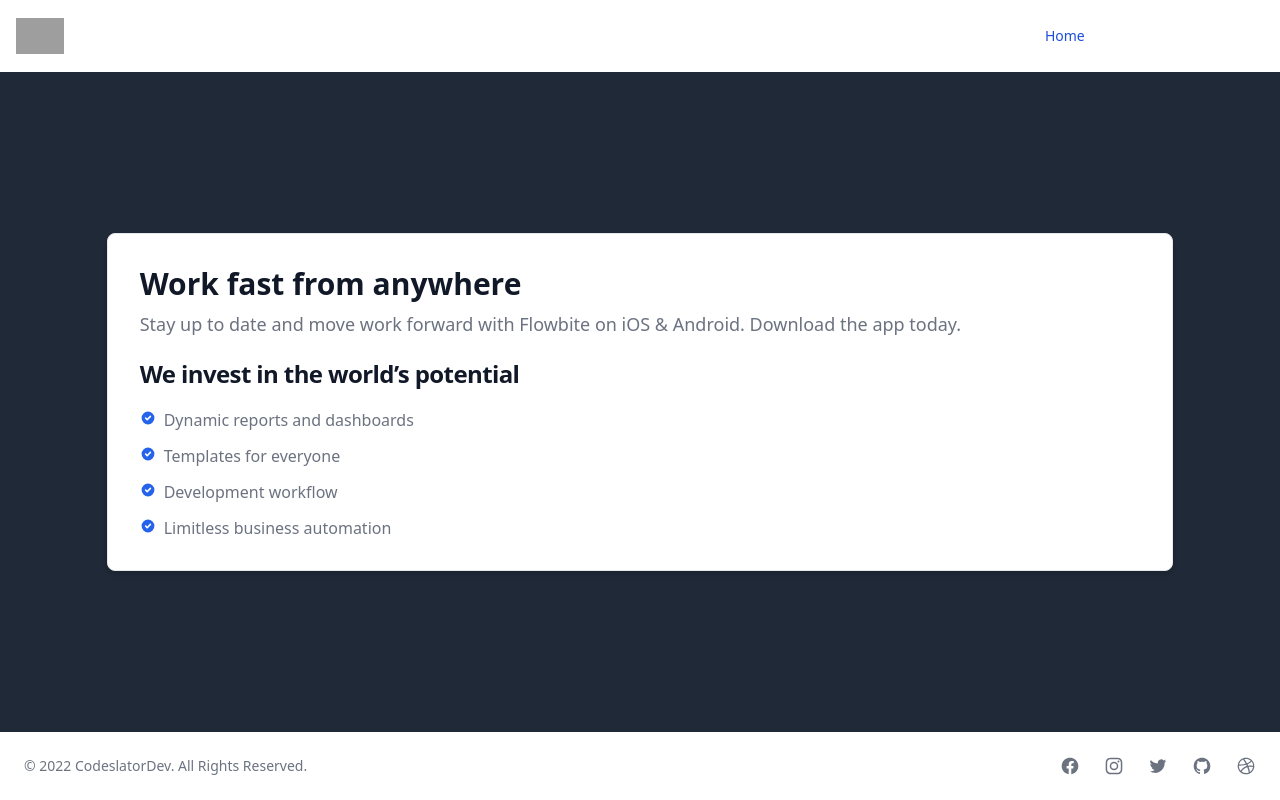
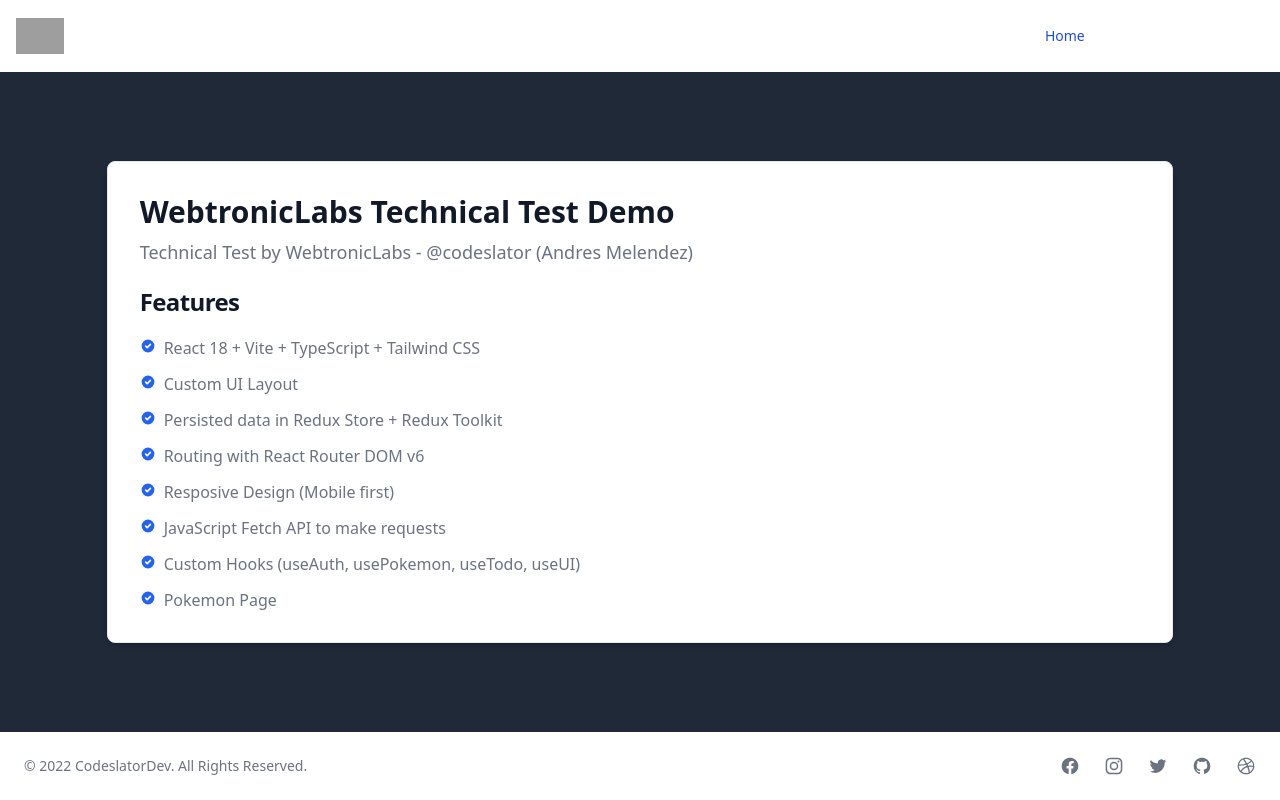
Before and after one commit to codeslator/webtroniclabs-test, a React (Vite) app: page /home in a window 1280 px wide. Built offline with nearby package versions, Linux system fonts and the light colour scheme; grey boxes are pictures that could not be loaded.

Commit message:
Updating README; Displaying project information in HomePage; Applying sessionStorage guard in routerl In Logout destroy sessionStorage value;

```diff
--- a/src/config/router/Router.tsx
+++ b/src/config/router/Router.tsx
@@ -8,7 +8,10 @@
   return (
     <BrowserRouter>
       <Routes>
-        <Route path={PATH.ROOT} element={<Navigate to={isAuthenticated ? PATH.TODOS : PATH.HOME} replace />} />
+        <Route
+          path={PATH.ROOT}
+          element={<Navigate to={(isAuthenticated && Boolean(sessionStorage.getItem('username'))) ? PATH.TODOS : PATH.HOME} replace />}
+        />
         {routes.map(({ Layout, path: root, children }) => (
           <Route element={<Layout />} path={root} key={root}>
             {children.map(({ Component, path }) => (
--- a/src/store/auth/reducer.ts
+++ b/src/store/auth/reducer.ts
@@ -19,4 +19,5 @@
   state.authenticatedUser = null;
   state.isAuthenticated = false;
   state.isLoading = false;
+  sessionStorage.removeItem('username');
 };
--- a/src/views/pages/HomePage.tsx
+++ b/src/views/pages/HomePage.tsx
@@ -4,31 +4,45 @@
   return (
     <div className="mx-auto w-10/12">
       <div className="p-4 w-full text-left bg-white rounded-lg border shadow-md sm:p-8 dark:bg-gray-800 dark:border-gray-700">
-        <h5 className="mb-2 text-3xl font-bold text-gray-900 dark:text-white">Work fast from anywhere</h5>
-        <p className="mb-5 text-base text-gray-500 sm:text-lg dark:text-gray-400">Stay up to date and move work forward with Flowbite on iOS & Android. Download the app today.</p>
+        <h5 className="mb-2 text-3xl font-bold text-gray-900 dark:text-white">WebtronicLabs Technical Test Demo</h5>
+        <p className="mb-5 text-base text-gray-500 sm:text-lg dark:text-gray-400">Technical Test by WebtronicLabs - @codeslator (Andres Melendez)</p>
 
-        <h2 className="mb-5 text-2xl text-left font-extrabold tracking-tight text-gray-900 dark:text-white">We invest in the world’s potential</h2>
+        <h2 className="mb-5 text-2xl text-left font-extrabold tracking-tight text-gray-900 dark:text-white">Features</h2>
         <ul role="list" className="space-y-4 text-gray-500 dark:text-gray-400">
           <li className="flex space-x-2">
             <svg className="flex-shrink-0 w-4 h-4 text-blue-600 dark:text-blue-500" fill="currentColor" viewBox="0 0 20 20" xmlns="http://www.w3.org/2000/svg"><path fillRule="evenodd" d="M10 18a8 8 0 100-16 8 8 0 000 16zm3.707-9.293a1 1 0 00-1.414-1.414L9 10.586 7.707 9.293a1 1 0 00-1.414 1.414l2 2a1 1 0 001.414 0l4-4z" clipRule="evenodd"></path></svg>
-            <span className="font-light leading-tight">Dynamic reports and dashboards</span>
+            <span className="font-light leading-tight">React 18 + Vite + TypeScript + Tailwind CSS</span>
           </li>
           <li className="flex space-x-2">
             <svg className="flex-shrink-0 w-4 h-4 text-blue-600 dark:text-blue-500" fill="currentColor" viewBox="0 0 20 20" xmlns="http://www.w3.org/2000/svg"><path fillRule="evenodd" d="M10 18a8 8 0 100-16 8 8 0 000 16zm3.707-9.293a1 1 0 00-1.414-1.414L9 10.586 7.707 9.293a1 1 0 00-1.414 1.414l2 2a1 1 0 001.414 0l4-4z" clipRule="evenodd"></path></svg>
-            <span className="font-light leading-tight">Templates for everyone</span>
+            <span className="font-light leading-tight">Custom UI Layout</span>
           </li>
           <li className="flex space-x-2">
             <svg className="flex-shrink-0 w-4 h-4 text-blue-600 dark:text-blue-500" fill="currentColor" viewBox="0 0 20 20" xmlns="http://www.w3.org/2000/svg"><path fillRule="evenodd" d="M10 18a8 8 0 100-16 8 8 0 000 16zm3.707-9.293a1 1 0 00-1.414-1.414L9 10.586 7.707 9.293a1 1 0 00-1.414 1.414l2 2a1 1 0 001.414 0l4-4z" clipRule="evenodd"></path></svg>
-            <span className="font-light leading-tight">Development workflow</span>
+            <span className="font-light leading-tight">Persisted data in Redux Store + Redux Toolkit</span>
           </li>
           <li className="flex space-x-2">
             <svg className="flex-shrink-0 w-4 h-4 text-blue-600 dark:text-blue-500" fill="currentColor" viewBox="0 0 20 20" xmlns="http://www.w3.org/2000/svg"><path fillRule="evenodd" d="M10 18a8 8 0 100-16 8 8 0 000 16zm3.707-9.293a1 1 0 00-1.414-1.414L9 10.586 7.707 9.293a1 1 0 00-1.414 1.414l2 2a1 1 0 001.414 0l4-4z" clipRule="evenodd"></path></svg>
-            <span className="font-light leading-tight">Limitless business automation</span>
+            <span className="font-light leading-tight">Routing with React Router DOM v6</span>
+          </li>
+          <li className="flex space-x-2">
+            <svg className="flex-shrink-0 w-4 h-4 text-blue-600 dark:text-blue-500" fill="currentColor" viewBox="0 0 20 20" xmlns="http://www.w3.org/2000/svg"><path fillRule="evenodd" d="M10 18a8 8 0 100-16 8 8 0 000 16zm3.707-9.293a1 1 0 00-1.414-1.414L9 10.586 7.707 9.293a1 1 0 00-1.414 1.414l2 2a1 1 0 001.414 0l4-4z" clipRule="evenodd"></path></svg>
+            <span className="font-light leading-tight">Resposive Design (Mobile first)</span>
+          </li>
+          <li className="flex space-x-2">
+            <svg className="flex-shrink-0 w-4 h-4 text-blue-600 dark:text-blue-500" fill="currentColor" viewBox="0 0 20 20" xmlns="http://www.w3.org/2000/svg"><path fillRule="evenodd" d="M10 18a8 8 0 100-16 8 8 0 000 16zm3.707-9.293a1 1 0 00-1.414-1.414L9 10.586 7.707 9.293a1 1 0 00-1.414 1.414l2 2a1 1 0 001.414 0l4-4z" clipRule="evenodd"></path></svg>
+            <span className="font-light leading-tight">JavaScript Fetch API to make requests</span>
+          </li>
+          <li className="flex space-x-2">
+            <svg className="flex-shrink-0 w-4 h-4 text-blue-600 dark:text-blue-500" fill="currentColor" viewBox="0 0 20 20" xmlns="http://www.w3.org/2000/svg"><path fillRule="evenodd" d="M10 18a8 8 0 100-16 8 8 0 000 16zm3.707-9.293a1 1 0 00-1.414-1.414L9 10.586 7.707 9.293a1 1 0 00-1.414 1.414l2 2a1 1 0 001.414 0l4-4z" clipRule="evenodd"></path></svg>
+            <span className="font-light leading-tight">Custom Hooks (useAuth, usePokemon, useTodo, useUI)</span>
+          </li>
+          <li className="flex space-x-2">
+            <svg className="flex-shrink-0 w-4 h-4 text-blue-600 dark:text-blue-500" fill="currentColor" viewBox="0 0 20 20" xmlns="http://www.w3.org/2000/svg"><path fillRule="evenodd" d="M10 18a8 8 0 100-16 8 8 0 000 16zm3.707-9.293a1 1 0 00-1.414-1.414L9 10.586 7.707 9.293a1 1 0 00-1.414 1.414l2 2a1 1 0 001.414 0l4-4z" clipRule="evenodd"></path></svg>
+            <span className="font-light leading-tight">Pokemon Page</span>
           </li>
         </ul>
-
       </div>
-
     </div>
   );
 };
```
Also changed, not shown: 1 other file (tests, documents, lock files or other folders).
